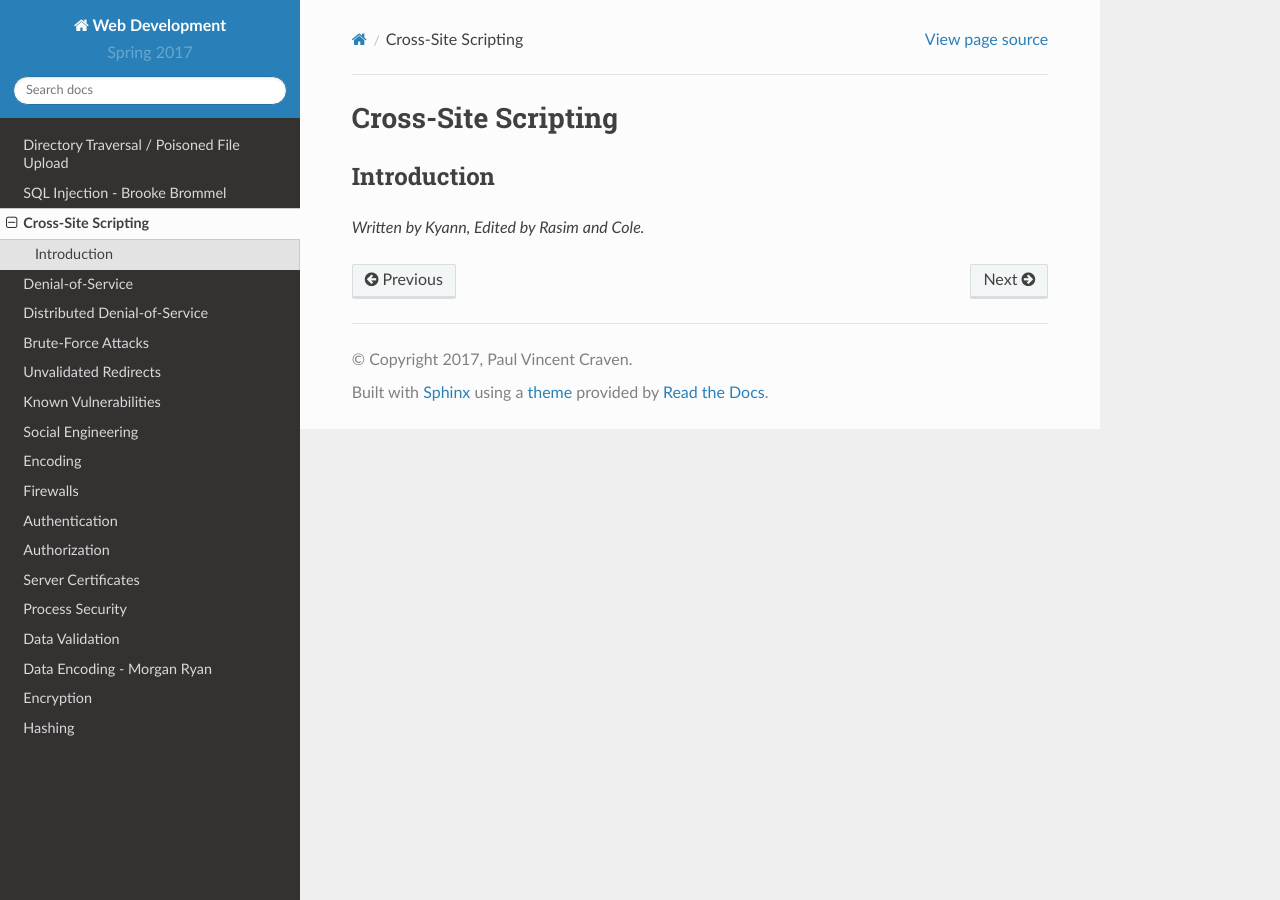
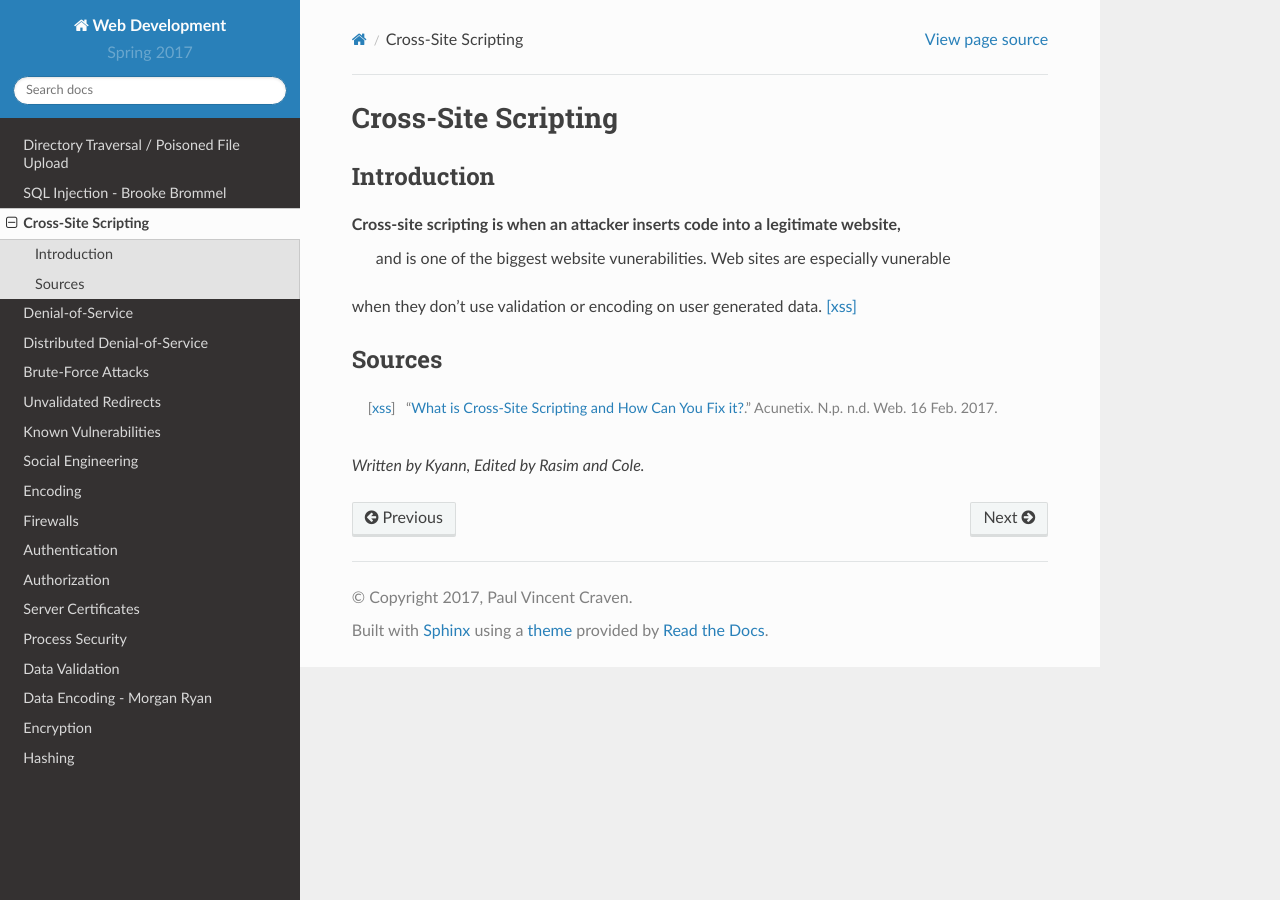
Before and after one commit to pvcraven/2017_web_security, a Sphinx documentation site: the page built from source/xss/xss.rst, in a window 1280 px wide. Built offline with Sphinx 7.4.7 and the Read the Docs theme 2.0.0, drawn with Linux system fonts in a browser that asks for light colours.

Commit message:
Started introduction, attempting citation

```diff
--- a/source/xss/xss.rst
+++ b/source/xss/xss.rst
@@ -4,4 +4,14 @@ Cross-Site Scripting
 Introduction
 ------------
 
+Cross-site scripting is when an attacker inserts code into a legitimate website,
+ and is one of the biggest website vunerabilities. Web sites are especially vunerable
+when they don't use validation or encoding on user generated data. [xss]_
+
+
+Sources
+-------
+
+.. [xss] "`What is Cross-Site Scripting and How Can You Fix it? <https://www.acunetix.com/websitesecurity/cross-site-scripting/>`_." Acunetix. N.p. n.d. Web. 16 Feb. 2017.
+
 *Written by Kyann, Edited by Rasim and Cole.*
```
